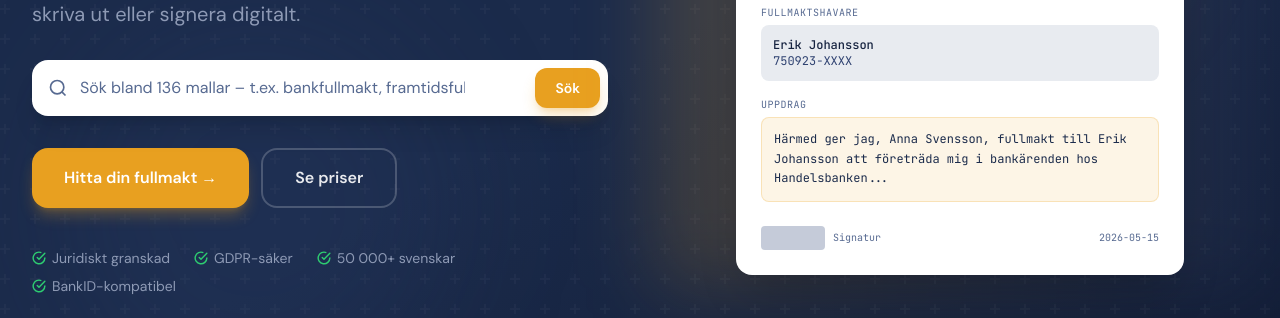
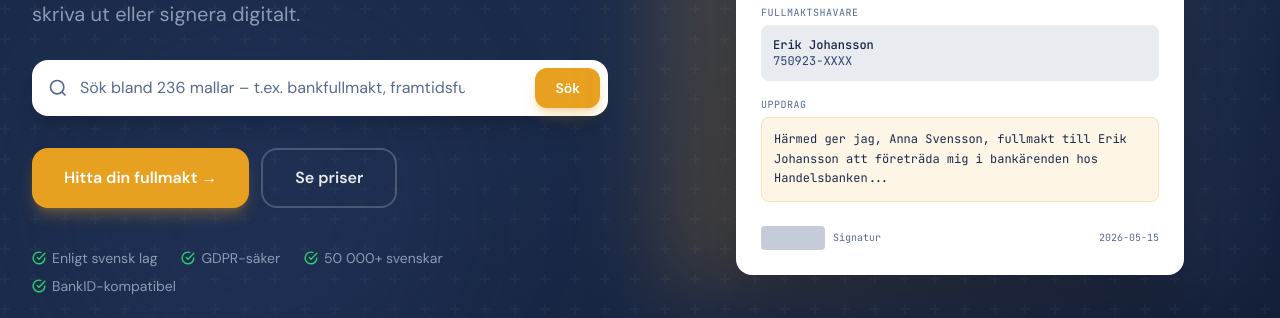
Before and after one commit to rijo01/fullmakt24, a Next.js app: page / in a window 1280 px wide. Shown: the part 407-725 px from the top of the page. Built offline with nearby package versions, Linux system fonts and the light colour scheme.

Commit message:
fix: ta bort falskt 'Juridiskt granskad'-claim på startsidan + harmonisera mall-antal (verkligt antal överallt)

```diff
--- a/app/mallar/[category]/[slug]/layout.tsx
+++ b/app/mallar/[category]/[slug]/layout.tsx
@@ -30,7 +30,7 @@ export async function generateMetadata({ params }: Props): Promise<Metadata> {
   }
 
   const title = seoTitle || `${t.name} – Mall & Guide 2025 | Fullmakt24.se`
-  const description = seoDescription || `${t.name}: ${t.description} Juridiskt granskad mall för ${cat?.name?.toLowerCase() || 'svenska förhållanden'}. Skapa och ladda ner som PDF.`
+  const description = seoDescription || `${t.name}: ${t.description} Mall enligt svensk lag för ${cat?.name?.toLowerCase() || 'svenska förhållanden'}. Skapa och ladda ner som PDF.`
 
   return {
     title,
--- a/app/mallar/[category]/[slug]/page.tsx
+++ b/app/mallar/[category]/[slug]/page.tsx
@@ -287,7 +287,7 @@ export default function TemplateDetailPage() {
                 Skapa nu →
               </Link>
               <div className="mt-4 space-y-2 text-xs text-navy-400">
-                {['Juridiskt granskad mall', 'Klar på 3 minuter', 'Ladda ner som PDF'].map(item => (
+                {['Enligt svensk lag', 'Klar på 3 minuter', 'Ladda ner som PDF'].map(item => (
                   <div key={item} className="flex items-center gap-2">
                     <svg width="14" height="14" viewBox="0 0 24 24" fill="none" className="text-success"><path d="M22 11.08V12a10 10 0 11-5.93-9.14" stroke="currentColor" strokeWidth="2"/><path d="M22 4L12 14.01l-3-3" stroke="currentColor" strokeWidth="2" strokeLinecap="round" strokeLinejoin="round"/></svg>
                     {item}
--- a/app/mallar/layout.tsx
+++ b/app/mallar/layout.tsx
@@ -1,8 +1,9 @@
 import type { Metadata } from 'next'
+import { templates } from '@/data/templates'
 
 export const metadata: Metadata = {
-  title: 'Alla fullmaktsmallar – 136 juridiskt granskade mallar | Fullmakt24.se',
-  description: 'Bläddra bland 136 fullmaktsmallar och medgivanden. Kategorier: Föräldrar & Barn, Bank & Myndigheter, Vård, Resa, Boende med mera. Skapa och ladda ner som PDF för 49 kr.',
+  title: `Alla fullmaktsmallar – ${templates.length} mallar enligt svensk lag | Fullmakt24.se`,
+  description: `Bläddra bland ${templates.length} fullmaktsmallar och medgivanden. Kategorier: Föräldrar & Barn, Bank & Myndigheter, Vård, Resa, Boende med mera. Skapa och ladda ner som PDF för 49 kr.`,
 }
 
 export default function MallarLayout({ children }: { children: React.ReactNode }) {
--- a/app/mallar/page.tsx
+++ b/app/mallar/page.tsx
@@ -62,7 +62,7 @@ function MallarContent() {
           Alla fullmaktsmallar
         </h1>
         <p className="text-navy-400 text-lg">
-          {templates.length} juridiskt granskade mallar för fullmakter och medgivanden.
+          {templates.length} mallar enligt svensk lag för fullmakter och medgivanden.
         </p>
       </div>
 
--- a/app/page.tsx
+++ b/app/page.tsx
@@ -63,7 +63,7 @@ function HeroSearch() {
           value={query}
           onChange={e => { setQuery(e.target.value); setOpen(true) }}
           onFocus={() => setOpen(true)}
-          placeholder="Sök bland 136 mallar – t.ex. bankfullmakt, framtidsfullmakt..."
+          placeholder={`Sök bland ${templates.length} mallar – t.ex. bankfullmakt, framtidsfullmakt...`}
           className="w-full pl-12 pr-32 py-4 rounded-2xl bg-white text-navy-600 placeholder:text-navy-300 shadow-xl shadow-black/10 focus:outline-none focus:ring-4 focus:ring-gold-500/40"
           aria-label="Sök fullmaktsmall"
         />
@@ -114,7 +114,7 @@ export default function HomePage() {
   const popular = getPopularTemplates(6)
 
   const faqs = [
-    { q: 'Är fullmakterna juridiskt giltiga?', a: 'Ja, alla våra mallar är framtagna och granskade av jurister med expertis inom svensk avtalsrätt. De uppfyller kraven för giltiga fullmakter enligt svensk lag.' },
+    { q: 'Är fullmakterna juridiskt giltiga?', a: 'Ja, alla våra mallar är utformade enligt gällande svensk lagstiftning, bland annat avtalslagen (1915:218). De uppfyller formkraven för giltiga fullmakter enligt svensk lag.' },
     { q: 'Kostar det att skapa en fullmakt?', a: 'Du kan skapa upp till 3 dokument per månad helt gratis med vattenstämpel. För obegränsade dokument utan vattenstämpel finns Standard (149 kr/mån) och Premium (299 kr/mån).' },
     { q: 'Kan jag signera med BankID?', a: 'Ja, BankID-signering är tillgängligt i vårt Premium-abonnemang. Det ger dokumentet extra juridisk tyngd och gör det enklare att verifiera identiteten.' },
     { q: 'Hur lång tid tar det att skapa ett dokument?', a: 'De flesta användare skapar sitt dokument på under 3 minuter. Vår guidade ifyllning gör processen snabb och enkel.' },
@@ -131,14 +131,14 @@ export default function HomePage() {
   ]
 
   const trustSignals = [
-    { value: `${templates.length} mallar`, label: 'Juridiskt granskade', icon: '📋' },
+    { value: `${templates.length} mallar`, label: 'Enligt svensk lag', icon: '📋' },
     { value: '49 kr', label: 'per dokument', icon: '💳' },
     { value: '3 minuter', label: 'från start till PDF', icon: '⏱️' },
-    { value: 'Juridiskt granskade', label: 'av svenska jurister', icon: '⚖️' },
+    { value: 'Svensk lag', label: 'korrekta lagrum', icon: '⚖️' },
   ]
 
   const steps = [
-    { num: '01', title: 'Välj mall', desc: `Välj bland ${templates.length} juridiskt granskade mallar anpassade för ditt behov.`, iconPath: 'M4 5a1 1 0 011-1h4a1 1 0 011 1v4a1 1 0 01-1 1H5a1 1 0 01-1-1V5zm10 0a1 1 0 011-1h4a1 1 0 011 1v4a1 1 0 01-1 1h-4a1 1 0 01-1-1V5zM4 15a1 1 0 011-1h4a1 1 0 011 1v4a1 1 0 01-1 1H5a1 1 0 01-1-1v-4zm10 0a1 1 0 011-1h4a1 1 0 011 1v4a1 1 0 01-1 1h-4a1 1 0 01-1-1v-4z' },
+    { num: '01', title: 'Välj mall', desc: `Välj bland ${templates.length} mallar utformade enligt svensk lag, anpassade för ditt behov.`, iconPath: 'M4 5a1 1 0 011-1h4a1 1 0 011 1v4a1 1 0 01-1 1H5a1 1 0 01-1-1V5zm10 0a1 1 0 011-1h4a1 1 0 011 1v4a1 1 0 01-1 1h-4a1 1 0 01-1-1V5zM4 15a1 1 0 011-1h4a1 1 0 011 1v4a1 1 0 01-1 1H5a1 1 0 01-1-1v-4zm10 0a1 1 0 011-1h4a1 1 0 011 1v4a1 1 0 01-1 1h-4a1 1 0 01-1-1v-4z' },
     { num: '02', title: 'Fyll i uppgifter', desc: 'Guidad ifyllning med validering. Dina uppgifter sparas automatiskt.', iconPath: 'M11 5H6a2 2 0 00-2 2v11a2 2 0 002 2h11a2 2 0 002-2v-5m-1.414-9.414a2 2 0 112.828 2.828L11.828 15H9v-2.828l8.586-8.586z' },
     { num: '03', title: 'Ladda ner PDF', desc: 'Ladda ner direkt, signera med BankID eller skicka via e-post.', iconPath: 'M12 10v6m0 0l-3-3m3 3l3-3m2 8H7a2 2 0 01-2-2V5a2 2 0 012-2h5.586a1 1 0 01.707.293l5.414 5.414a1 1 0 01.293.707V19a2 2 0 01-2 2z' },
   ]
@@ -149,7 +149,7 @@ export default function HomePage() {
     name: 'Fullmakt24.se',
     url: 'https://fullmakt24.se',
     logo: 'https://fullmakt24.se/icon.png',
-    description: 'Sveriges smartaste plattform för juridiskt granskade fullmakter och medgivanden. Skapa din PDF på 3 minuter.',
+    description: 'Sveriges smartaste plattform för fullmakter och medgivanden enligt svensk lag. Skapa din PDF på 3 minuter.',
     sameAs: [],
     contactPoint: {
       '@type': 'ContactPoint',
@@ -227,7 +227,7 @@ export default function HomePage() {
               </div>
 
               <div className="flex flex-wrap gap-x-6 gap-y-2 justify-center lg:justify-start text-sm text-navy-200">
-                {['Juridiskt granskad', 'GDPR-säker', '50 000+ svenskar', 'BankID-kompatibel'].map(b => (
+                {['Enligt svensk lag', 'GDPR-säker', '50 000+ svenskar', 'BankID-kompatibel'].map(b => (
                   <span key={b} className="flex items-center gap-1.5">
                     <svg width="14" height="14" viewBox="0 0 24 24" fill="none" className="text-success"><path d="M22 11.08V12a10 10 0 11-5.93-9.14" stroke="currentColor" strokeWidth="2.5"/><path d="M22 4L12 14.01l-3-3" stroke="currentColor" strokeWidth="2.5" strokeLinecap="round" strokeLinejoin="round"/></svg>
                     {b}
--- a/app/skapa/[slug]/layout.tsx
+++ b/app/skapa/[slug]/layout.tsx
@@ -20,7 +20,7 @@ export async function generateMetadata({ params }: Props): Promise<Metadata> {
     description: `Skapa ${t.name.toLowerCase()} online. Fyll i formuläret, granska och ladda ner som PDF. ${cat?.name || ''} – klar på 3 minuter.`,
     openGraph: {
       title: `Skapa ${t.name} | Fullmakt24.se`,
-      description: `Skapa ${t.name.toLowerCase()} online. Juridiskt granskad mall – klar på 3 minuter.`,
+      description: `Skapa ${t.name.toLowerCase()} online. Mall enligt svensk lag – klar på 3 minuter.`,
     },
   }
 }
--- a/components/layout/Footer.tsx
+++ b/components/layout/Footer.tsx
@@ -26,7 +26,7 @@ export function Footer() {
           <div className="flex flex-wrap justify-center gap-x-8 gap-y-3 text-sm text-navy-200">
             <span className="flex items-center gap-2">
               <svg width="16" height="16" viewBox="0 0 24 24" fill="none" stroke="currentColor" strokeWidth="2" className="text-success"><path d="M22 11.08V12a10 10 0 11-5.93-9.14"/><path d="M22 4L12 14.01l-3-3"/></svg>
-              Juridiskt granskad
+              Enligt svensk lag
             </span>
             <span className="flex items-center gap-2">
               <svg width="16" height="16" viewBox="0 0 24 24" fill="none" stroke="currentColor" strokeWidth="2" className="text-success"><path d="M12 22s8-4 8-10V5l-8-3-8 3v7c0 6 8 10 8 10z"/></svg>
```
